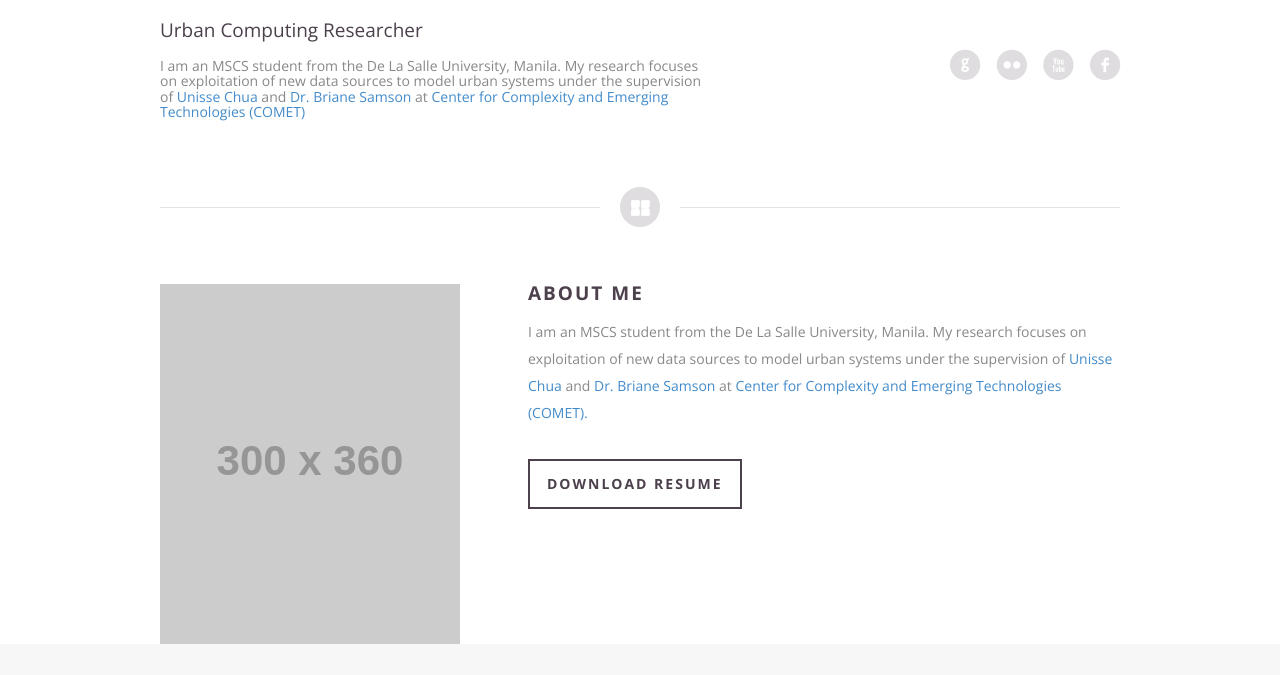
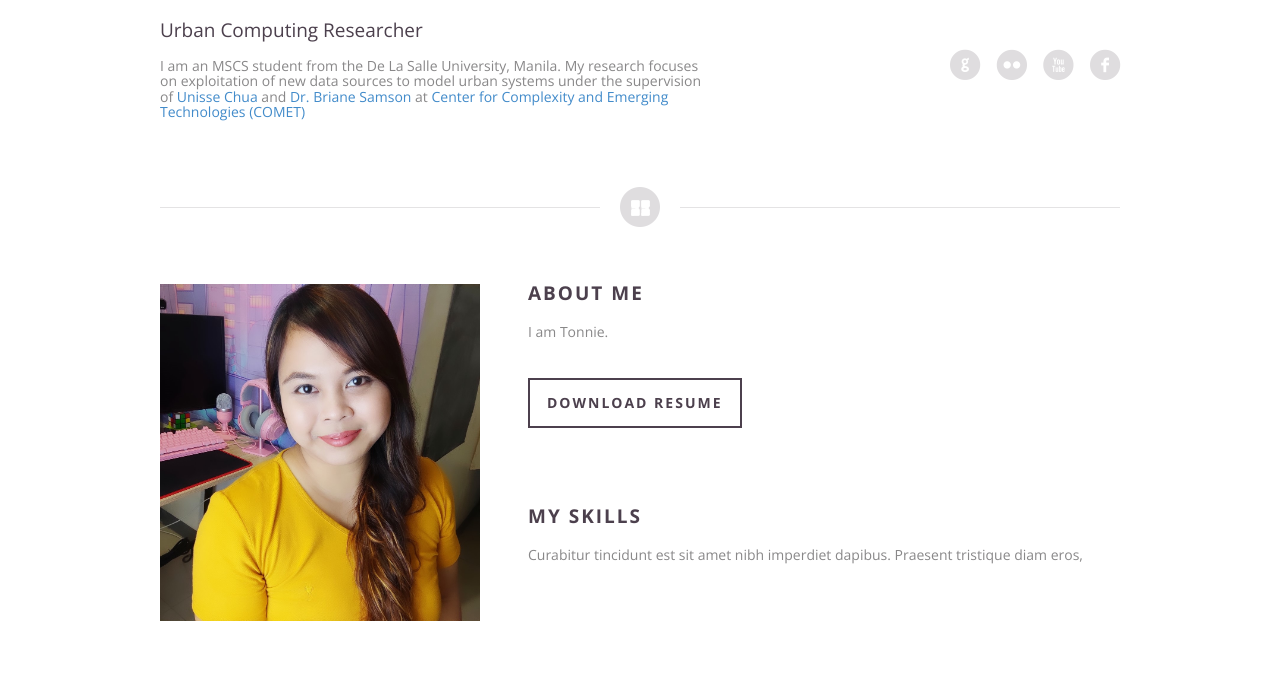
Before and after one commit to tonnieyaon/tonnieyaon.github.io, a plain HTML site: page about.html in a window 1280 px wide. Shown: the part 125-800 px from the top of the page. Drawn offline with nearby package versions, Linux system fonts and the light colour scheme; placeholder pictures from the web are drawn by us.

Commit message:
Edit About page

```diff
--- a/about.html
+++ b/about.html
@@ -83,64 +83,83 @@
 <div class="container bodyContent">
   <div class="row content">
     <!--About image start -->
-    <div class="col-lg-4 col-md-4 col-sm-4 col-xs-12 cl"> <img src="http://placehold.it/300x360" class="img-responsive" alt=""> </div>
+    <div class="col-lg-4 col-md-4 col-sm-4 col-xs-12 cl"> <img src="./assets/profile.jpg" class="img-responsive" alt=""> </div>
     <!--About image start -->
     <div class="col-lg-8 col-md-8 col-sm-8 col-xs-12 cr">
       <!--About content start -->
       <div class="cb clearfix">
         <h3>About me</h3>
-        <p>I am an MSCS student from the De La Salle University, Manila. My research focuses on exploitation of new data sources to
-          model urban systems under the supervision of <a href="https://unissechua.github.io/"> Unisse Chua </a> and <a href="https://brianesamson.com/">Dr. Briane Samson</a>
-          at <a href="https://comet.dlsu.edu.ph">Center for Complexity and Emerging Technologies (COMET). </p>
+        <p>I am Tonnie.  </p>
         <p></p>
         <a href="#" class="dl">Download resume</a> </div>
       <!--About content start -->
       <!--Skill area start-->
-      <!-- <div class="cb clearfix">
+      <div class="cb clearfix">
         <h3>My Skills</h3>
         <p>Curabitur tincidunt est sit amet nibh imperdiet dapibus. Praesent tristique diam eros,</p>
-        <div class="sM">
-          <div class="sMB"> <span class="sn">Photoshop</span>
+        <!-- <div class="sM">
+          <div class="sMB"> <span class="sn">NodeJS</span>
             <div class="row">
               <div class="progressBg col-lg-11 col-md-11 col-sm-11 col-xs-12">
                 <div class="pdata" style="width:75%;"></div>
               </div>
               <span class="pvalue col-lg-1 col-md-1 col-sm-1 col-xs-12">75%</span> </div>
           </div>
-          <div class="sMB"> <span class="sn">HTML/CSS</span>
+          <div class="sMB"> <span class="sn">ReactJS</span>
             <div class="row">
               <div class="progressBg col-lg-11 col-md-11 col-sm-11 col-xs-12">
                 <div class="pdata" style="width:90%;"></div>
               </div>
               <span class="pvalue col-lg-1 col-md-1 col-sm-1 col-xs-12">90%</span> </div>
           </div>
-          <div class="sMB"> <span class="sn">Wordpress</span>
+          <div class="sMB"> <span class="sn">Python</span>
             <div class="row">
               <div class="progressBg col-lg-11 col-md-11 col-sm-11 col-xs-12">
                 <div class="pdata" style="width:50%;"></div>
               </div>
               <span class="pvalue col-lg-1 col-md-1 col-sm-1 col-xs-12">50%</span> </div>
           </div>
-          <div class="sMB"> <span class="sn">PHP</span>
+          <div class="sMB"> <span class="sn">Django</span>
+            <div class="row">
+              <div class="progressBg col-lg-11 col-md-11 col-sm-11 col-xs-12">
+                <div class="pdata" style="width:90%;"></div>
+              </div>
+              <span class="pvalue col-lg-1 col-md-1 col-sm-1 col-xs-12">90%</span> </div>
+          </div>
+          <div class="sMB"> <span class="sn">MongoDB</span>
             <div class="row">
               <div class="progressBg col-lg-11 col-md-11 col-sm-11 col-xs-12">
                 <div class="pdata" style="width:75%;"></div>
               </div>
               <span class="pvalue col-lg-1 col-md-1 col-sm-1 col-xs-12">75%</span> </div>
           </div>
-        </div>
-      </div> -->
+          <div class="sMB"> <span class="sn">AWS</span>
+            <div class="row">
+              <div class="progressBg col-lg-11 col-md-11 col-sm-11 col-xs-12">
+                <div class="pdata" style="width:75%;"></div>
+              </div>
+              <span class="pvalue col-lg-1 col-md-1 col-sm-1 col-xs-12">75%</span> </div>
+          </div>
+          <div class="sMB"> <span class="sn">Testing Methodologies</span>
+            <div class="row">
+              <div class="progressBg col-lg-11 col-md-11 col-sm-11 col-xs-12">
+                <div class="pdata" style="width:75%;"></div>
+              </div>
+              <span class="pvalue col-lg-1 col-md-1 col-sm-1 col-xs-12">75%</span> </div>
+          </div>
+        </div> -->
+      </div>
     </div>
   </div>
 </div>
 <!--footer start-->
 <footer class="footer">
   <div class="container">
-    <ul class="list-unstyled footerLink">
+    <!-- <ul class="list-unstyled footerLink">
         <li><a href="index.html">Work</a></li>
         <li><a href="index.html">Bio</a></li>
         <li><a href="index.html">Contact</a></li>
-    </ul>
+    </ul> -->
     <p class="copyrightText">© Tonnie Ya-on 2021. All Rights reserved</p>
   </div>
 </footer>
```
Also changed, not shown: index.html (+3 -3 lines), assets/profile.jpg (added).
